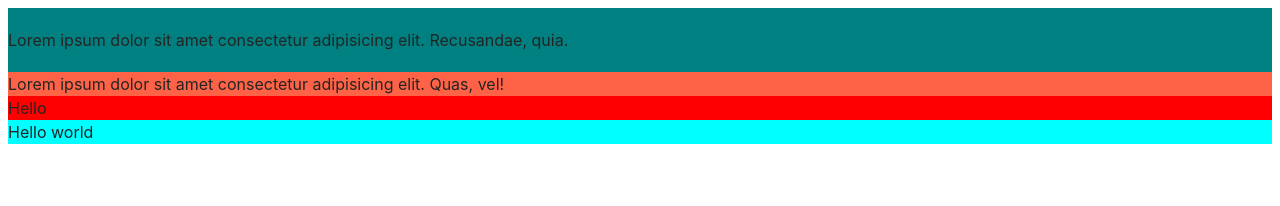
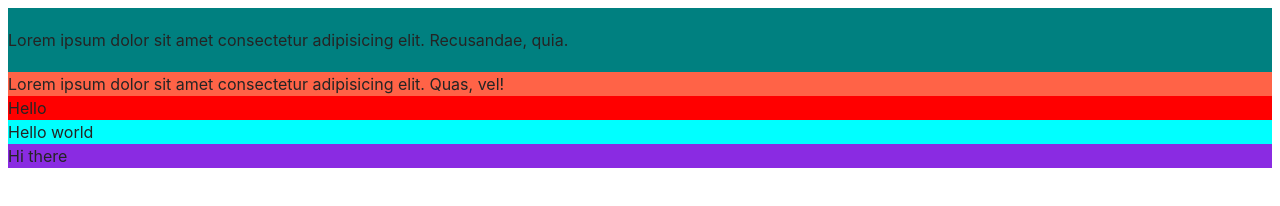
Before and after one commit to JohnRealy/lesson-2, a website built with Vite: page src/index.html in a window 1280 px wide. Built offline with nearby package versions, Linux system fonts and the light colour scheme.

Commit message:
add team

```diff
--- a/src/css/styles.css
+++ b/src/css/styles.css
@@ -9,6 +9,7 @@
 @import url('./hero.css');
 @import url('./features.css');
 @import url('./video.css');
+@import url('./team.css');
 
 :root {
   font-family: Inter, Avenir, Helvetica, Arial, sans-serif;
--- /dev/null
+++ b/src/css/team.css
@@ -0,0 +1,3 @@
+.team {
+    background-color: blueviolet;
+}
--- a/src/index.html
+++ b/src/index.html
@@ -1,5 +1,6 @@
 <!DOCTYPE html>
 <html lang="en">
+
 <head>
   <meta charset="UTF-8" />
   <link rel="icon" type="image/svg+xml" href="/favicon.svg" />
@@ -14,8 +15,10 @@
     <load src="partials/hero.html" />
     <load src="partials/features.html" />
     <load src="partials/video.html" />
+    <load src="partials/team.html" />
   </main>
 
   <script type="module" src="/main.js"></script>
 </body>
+
 </html>
--- /dev/null
+++ b/src/partials/team.html
@@ -0,0 +1,3 @@
+<section class="team">
+    <p>Hi there</p>
+</section>
```
Lines whose indentation alone changed are shown as unchanged.
